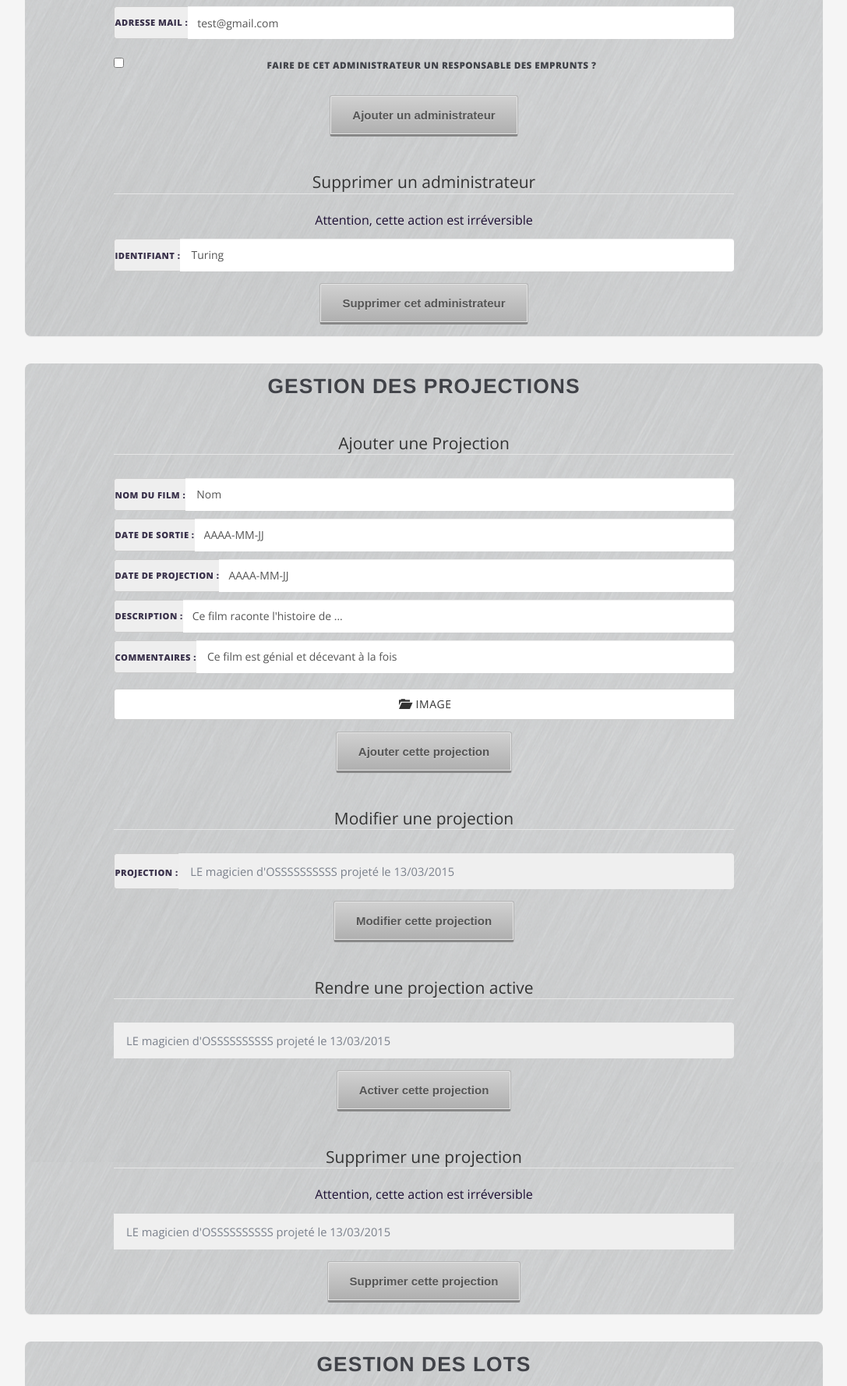
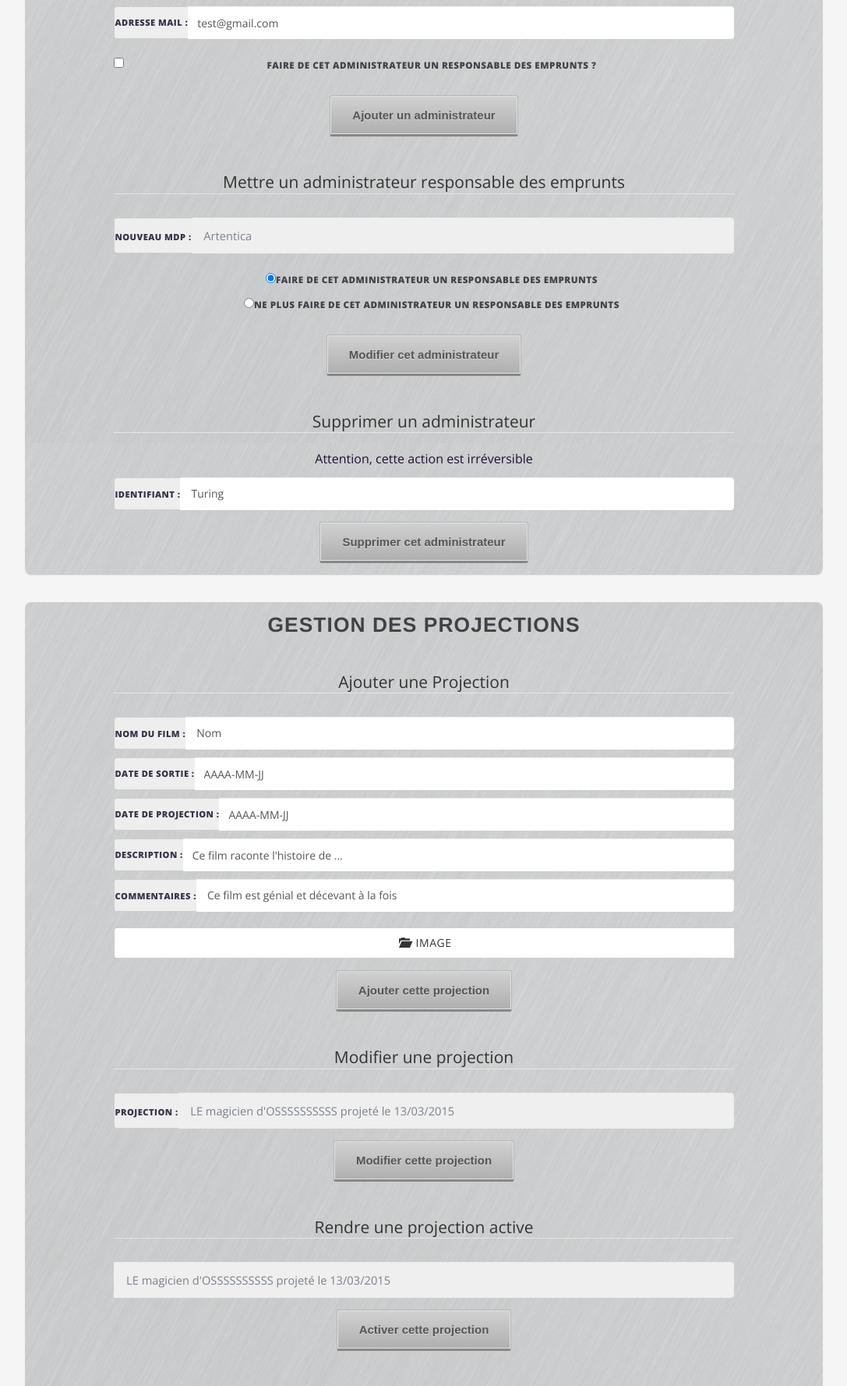
Before and after one commit to artentica/moviezen_site, a PHP site: page /views/admin.php in a window 1280 px wide. Shown: the part 842-2619 px from the top of the page at 78% size, without its empty margins (96-1183 px from the left). Run offline with PHP 8.4, Linux system fonts and the light colour scheme; a user stored in the database is signed in; data comes from the database, SQL or seed files in the repository.

Commit message:
Ajout possibilité admin responsable, modification responsabilité admin

```diff
--- a/includes/fonctions.php
+++ b/includes/fonctions.php
@@ -646,6 +646,12 @@
         return $GLOBALS["bdd"]->query($query);
     }
 
+    //FONCTION VERIFIANT SI L'UTILISATEUR EST CONNU OU NON
+    function recupAdmin(){
+        $query = "SELECT identifiant FROM admin";
+        return $GLOBALS["bdd"]->query($query);
+    }
+
 
 
     //FONCTION D'AJOUT D'UN ADMIN DANS LA BASE
@@ -685,6 +691,18 @@
         $query->close();
         return true;
     }
+
+    //FONCTION DE CHANGEMENT DE RESPONSABILITES POUR UN ADMINISTRATEUR (devenir responsable emprunts pour le moment)
+    function changeAdmin($identifiant, $respons){
+        $identifiant = protect($identifiant);
+        $respons = protect($respons);
+        $query = $GLOBALS["bdd"]->prepare("UPDATE admin SET responsable_emprunt=? WHERE identifiant=?");
+        $query->bind_param('is',$respons,$identifiant);
+        $query->execute();
+        $query->close();
+        return true;
+    }
+
 
 //################################################################################################################################################################
 
--- a/views/admin.php
+++ b/views/admin.php
@@ -35,7 +35,9 @@
 
 
 
-
+    if(!empty($_POST["add_respons_id"]) && isset($_POST["add_respons"])){
+        changeAdmin($_POST["add_respons_id"],$_POST["add_respons"]);
+    }
 
 
 
@@ -188,7 +190,24 @@ background-size: cover;">
 
                     echo('
 
+                            <form method="post" action="admin.php#change_respons" id="form-register">
+                            <fieldset>
+    <legend id="change_respons">Mettre un administrateur responsable des emprunts</legend>
+                                <div class="input-group max center"><span class="input-group-addon form-label start_span"><label for="add_respons_id">Nouveau <span title="Mot de passe">MDP</span> : </label></span><select name="add_respons_id" id="add_respons_id">');
+                        $result = recupAdmin();
+                        while ($row = $result->fetch_array(MYSQLI_ASSOC))
+                        {
+                            $id = $row["identifiant"];
+                            echo('<option value="'.$id.'">'.$id.'</option>');
+                        }
+                        $result->close();
 
+
+                    echo('</select></div>
+                                <label class="checkbox"><input type="radio" name="add_respons" value="1" checked>Faire de cet administrateur un responsable des emprunts</label>
+                                <label class="checkbox"><input type="radio" name="add_respons" value="0">Ne plus faire de cet administrateur un responsable des emprunts</label>
+                                <input type="submit" class="button dark_grey" value="Modifier cet administrateur"/>
+                            </fieldset></form>
 
 
                             <form method="post" action="admin.php#del_admin" id="form-register"><fieldset>
```
